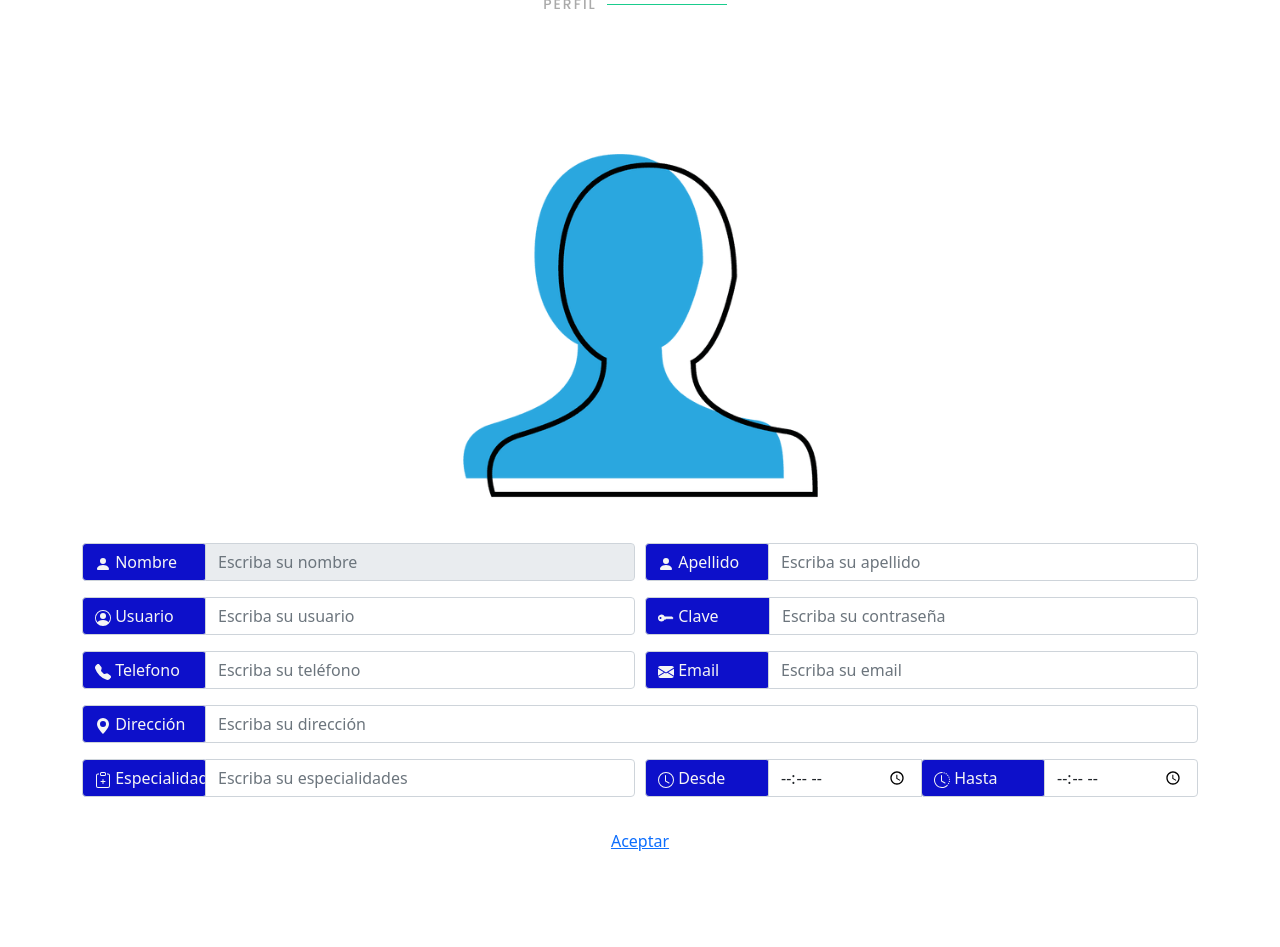
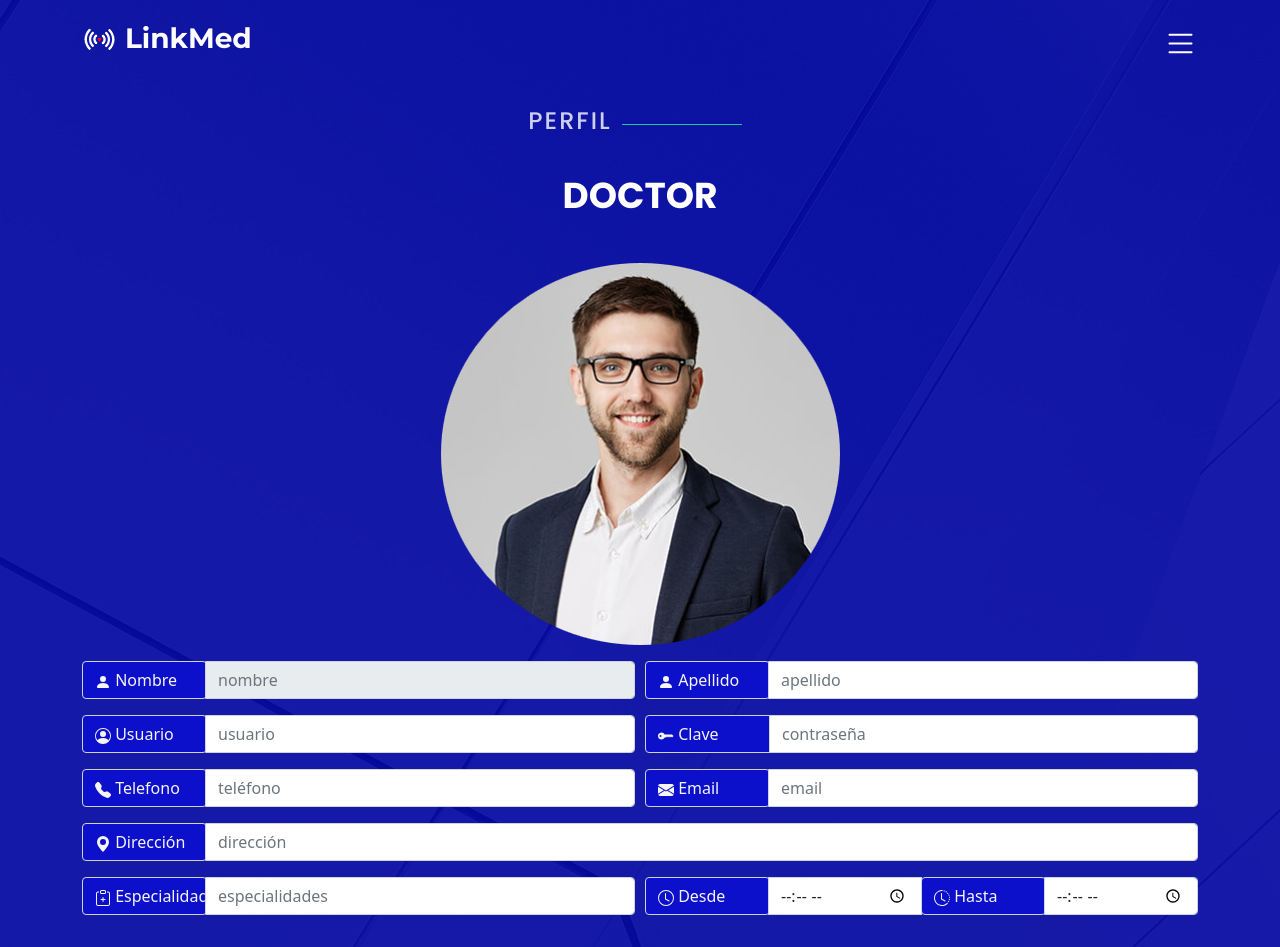
Before and after one commit to Miguelork/Frontend_IS, a React (Create React App) app: page /perfil in a window 1280 px wide. Before the commit the page ends 853 px from the top, so only its background shows below. Built offline with nearby package versions, Linux system fonts and the light colour scheme.

Commit message:
adelanto de perfil

```diff
--- a/src/components/Perfil.jsx
+++ b/src/components/Perfil.jsx
@@ -1,6 +1,7 @@
 import React from 'react';
 import axios from 'axios';
-import Wave from './Wave'
+import Wave from './Wave';
+import Header from './Header'
 
 const Perfil = () => {
 
@@ -81,13 +82,22 @@ const Perfil = () => {
     }
 
     return (
+        <div>
+            <Header></Header>
+            {/* ======= Hero Section ======= */}
+            <section id="hero">
                 <div className="container">
+
                     <div className="section-title" data-aos="fade-up">
                         <h2>Perfil</h2>
                         <p style={{ "color": "white" }}>Doctor</p>
                     </div>
                     <div data-aos="zoom-out" data-aos-delay={300}>
-                <img src="assets/img/prueba perfil.png" className="col-md-5" alt="" />
+                        <img src="assets/img/team/Picture2.png" className="col-md-5" alt="" className="img-fluid"  />
+                    </div>
+                    <div>
+                        <p></p>
+                        <p></p>
                     </div>
                     <div className="row" data-aos="fade-left">
                         <form role="form" id="regDoctor" class="php-email-form" style={{ "width": "100%" }}>
@@ -100,7 +110,7 @@ const Perfil = () => {
                                                 <path d="M3 14s-1 0-1-1 1-4 6-4 6 3 6 4-1 1-1 1H3zm5-6a3 3 0 1 0 0-6 3 3 0 0 0 0 6z" /></svg>  Nombre</span>
                                             </div>
                                         </div>
-                                <input type="text" id="docnombre" disabled name="nombre" onBlur={validarFormulario} onKeyUp={validarFormulario} className="form-control" placeholder="Escriba su nombre" required />
+                                        <input type="text" id="docnombre" disabled name="nombre" onBlur={validarFormulario} onKeyUp={validarFormulario} className="form-control" placeholder="nombre" required />
                                     </div>
                                 </div>
                                 <div class="col-md-6 form-group">
@@ -110,7 +120,7 @@ const Perfil = () => {
                                                 <path d="M3 14s-1 0-1-1 1-4 6-4 6 3 6 4-1 1-1 1H3zm5-6a3 3 0 1 0 0-6 3 3 0 0 0 0 6z" /></svg>  Apellido</span>
                                             </div>
                                         </div>
-                                <input type="text" id="docapellido" name="apellido" onBlur={validarFormulario} onKeyUp={validarFormulario} className="form-control" placeholder="Escriba su apellido" required />
+                                        <input type="text" id="docapellido" name="apellido" onBlur={validarFormulario} onKeyUp={validarFormulario} className="form-control" placeholder="apellido" required />
                                     </div>
                                 </div>
                             </div>
@@ -124,7 +134,7 @@ const Perfil = () => {
                                             </svg>  Usuario</span>
                                             </div>
                                         </div>
-                                <input type="text" id="docusuario" name="usuario" onBlur={validarFormulario} onKeyUp={validarFormulario} className="form-control" placeholder="Escriba su usuario" required />
+                                        <input type="text" id="docusuario" name="usuario" onBlur={validarFormulario} onKeyUp={validarFormulario} className="form-control" placeholder="usuario" required />
                                     </div>
                                 </div>
                                 <div class="col-md-6 form-group">
@@ -132,7 +142,7 @@ const Perfil = () => {
                                         <div className="input-group-lm"><span><svg xmlns="http://www.w3.org/2000/svg" width="16" height="16" fill="currentColor" class="bi bi-key-fill" viewBox="0 0 16 16">
                                             <path d="M3.5 11.5a3.5 3.5 0 1 1 3.163-5H14L15.5 8 14 9.5l-1-1-1 1-1-1-1 1-1-1-1 1H6.663a3.5 3.5 0 0 1-3.163 2zM2.5 9a1 1 0 1 0 0-2 1 1 0 0 0 0 2z" /></svg>   Clave</span>
                                         </div>
-                                <input type="password" id="docpassword" name="password" onBlur={validarFormulario} onKeyUp={validarFormulario} className="form-control" placeholder="Escriba su contraseña" required />
+                                        <input type="password" id="docpassword" name="password" onBlur={validarFormulario} onKeyUp={validarFormulario} className="form-control" placeholder="contraseña" required />
                                     </div>
                                 </div>
                             </div>
@@ -145,7 +155,7 @@ const Perfil = () => {
                                             </svg>  Telefono</span>
                                             </div>
                                         </div>
-                                <input type="text" id="doctelefono" name="telefono" onBlur={validarFormulario} onKeyUp={validarFormulario} className="form-control" placeholder="Escriba su teléfono" required />
+                                        <input type="text" id="doctelefono" name="telefono" onBlur={validarFormulario} onKeyUp={validarFormulario} className="form-control" placeholder="teléfono" required />
                                     </div>
                                 </div>
                                 <div class="col-md-6 form-group">
@@ -156,7 +166,7 @@ const Perfil = () => {
                                             </svg>  Email</span>
                                             </div>
                                         </div>
-                                <input type="email" id="docemail" name="email" onBlur={validarFormulario} onKeyUp={validarFormulario} className="form-control" placeholder="Escriba su email" required />
+                                        <input type="email" id="docemail" name="email" onBlur={validarFormulario} onKeyUp={validarFormulario} className="form-control" placeholder="email" required />
                                     </div>
                                 </div>
                             </div>
@@ -168,7 +178,7 @@ const Perfil = () => {
                                         </svg>  Dirección</span>
                                         </div>
                                     </div>
-                            <input type="text" id="docdireccion" name="direccion" onBlur={validarFormulario} onKeyUp={validarFormulario} className="form-control" placeholder="Escriba su dirección" required />
+                                    <input type="text" id="docdireccion" name="direccion" onBlur={validarFormulario} onKeyUp={validarFormulario} className="form-control" placeholder="dirección" required />
                                 </div>
                             </div>
                             <div class="form-row">
@@ -182,7 +192,7 @@ const Perfil = () => {
                                             </svg>  Especialidad</span>
                                             </div>
                                         </div>
-                                <input type="text" id="docespecialidad" name="especialidad" onBlur={validarFormulario} onKeyUp={validarFormulario} className="form-control" placeholder="Escriba su especialidades" required />
+                                        <input type="text" id="docespecialidad" name="especialidad" onBlur={validarFormulario} onKeyUp={validarFormulario} className="form-control" placeholder="especialidades" required />
                                     </div>
                                 </div>
                                 <div class="col-md-6 form-group">
@@ -210,9 +220,12 @@ const Perfil = () => {
                             <div class="mb-3">
                                 <div style={{ "display": "none", "color": "white" }}>¡Ha ocurrido un error!</div>
                             </div>
-                    <div class="text-center"><a href="#" onClick={onSubmit} className="btn-get-started scrollto">Aceptar</a></div>
+
                         </form>
                     </div>
+                </div>
+            </section>
+            {/* End Hero */}
         </div>
     )
 }
```
Also changed, not shown: public/assets/img/team/Picture1.jpg (added), public/assets/img/team/Picture2.png (added). Lines whose indentation alone changed are shown as unchanged.
